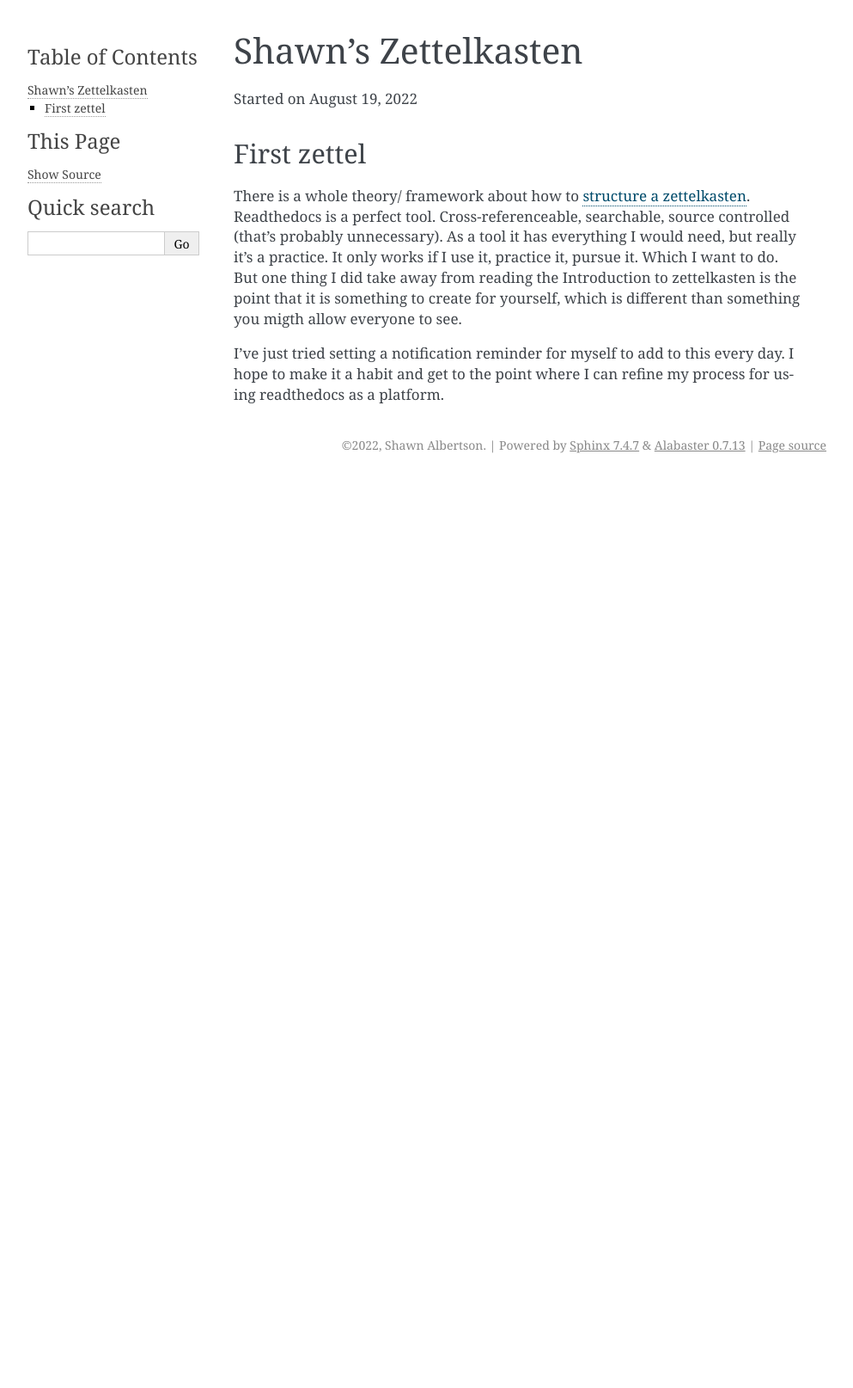
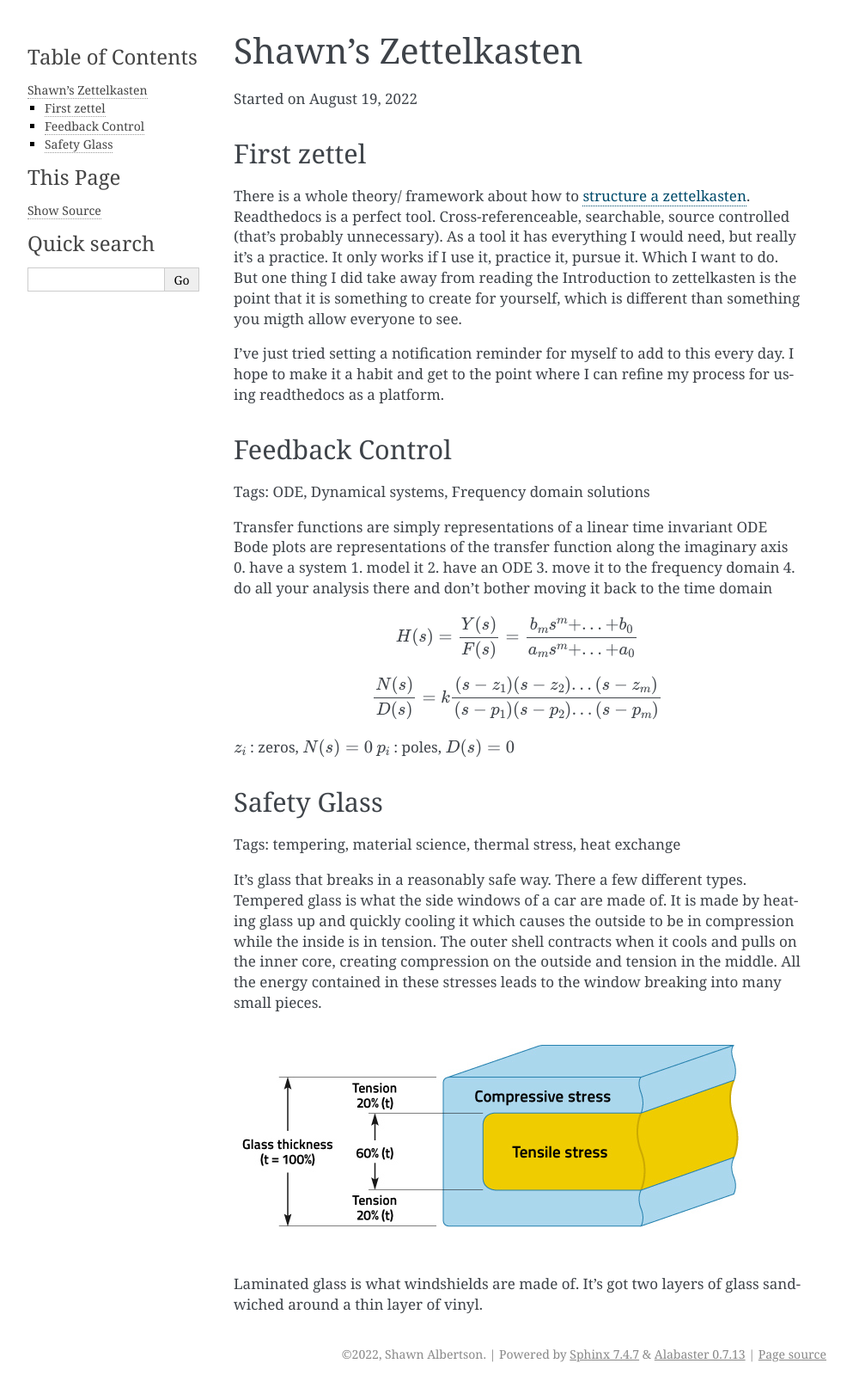
Before and after one commit to shawnalbertson/Documentation, a Sphinx documentation site: the page built from docs/source/index.rst, in a window 1280 px wide. Shown: the whole page at 86% size, without its empty margins (148-1141 px from the left). Built offline with Sphinx 7.4.7, drawn with Linux system fonts in a browser that asks for light colours; before the commit the page ends 900 px from its top, so only the background shows below that.

Commit message:
add 2 more free form

```diff
--- a/docs/source/index.rst
+++ b/docs/source/index.rst
@@ -19,3 +19,40 @@ First zettel
 There is a whole theory/ framework about how to `structure a zettelkasten <https://zettelkasten.de/introduction/>`_. Readthedocs is a perfect tool. Cross-referenceable, searchable, source controlled (that’s probably unnecessary). As a tool it has everything I would need, but really it’s a practice. It only works if I use it, practice it, pursue it. Which I want to do. But one thing I did take away from reading the Introduction to zettelkasten is the point that it is something to create for yourself, which is different than something you migth allow everyone to see.
 
 I've just tried setting a notification reminder for myself to add to this every day. I hope to make it a habit and get to the point where I can refine my process for using readthedocs as a platform.
+
+Feedback Control
+----------------
+Tags:
+ODE, Dynamical systems, Frequency domain solutions
+
+Transfer functions are simply representations of a linear time invariant ODE
+Bode plots are representations of the transfer function along the imaginary axis
+0. have a system
+1. model it
+2. have an ODE
+3. move it to the frequency domain
+4. do all your analysis there and don't bother moving it back to the time domain
+
+.. math::
+   H(s) = \frac{Y(s)}{F(s)} = \frac{b_m s^m + ... + b_0}{a_m s^m + ... + a_0}
+
+.. math::
+   \frac{N(s)}{D(s)} = k\frac{(s-z_1)(s-z_2) ... (s-z_m)}{(s-p_1)(s-p_2) ... (s-p_m)}
+
+:math:`z_i` : zeros, :math:`N(s) = 0`
+:math:`p_i` : poles, :math:`D(s) = 0`
+
+
+
+Safety Glass
+--------------
+Tags:
+tempering, material science, thermal stress, heat exchange
+
+It's glass that breaks in a reasonably safe way. There a few different types.
+Tempered glass is what the side windows of a car are made of. It is made by heating glass up and quickly cooling it which causes the outside to be in compression while the inside is in tension. The outer shell contracts when it cools and pulls on the inner core, creating compression on the outside and tension in the middle. All the energy contained in these stresses leads to the window breaking into many small pieces.
+
+.. image:: ../images/tempered-glass.jpg
+   :width: 600
+
+Laminated glass is what windshields are made of. It's got two layers of glass sandwiched around a thin layer of vinyl.
```
Also changed, not shown: docs/images/tempered-glass.jpg (added).
